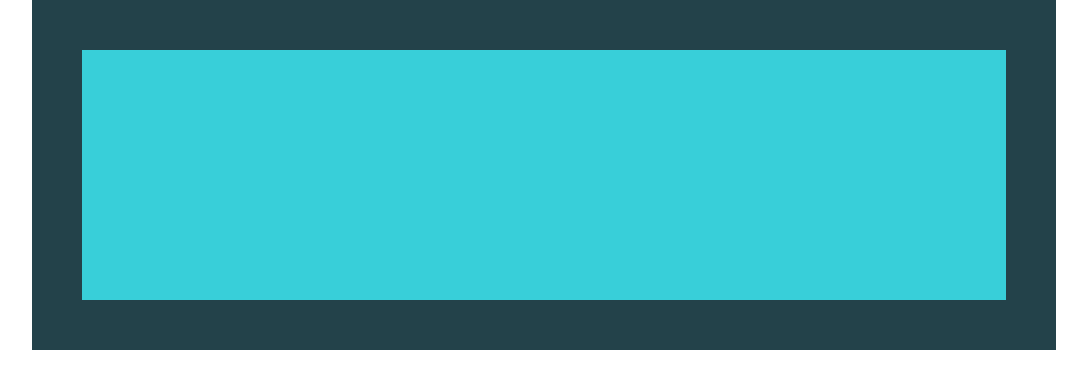
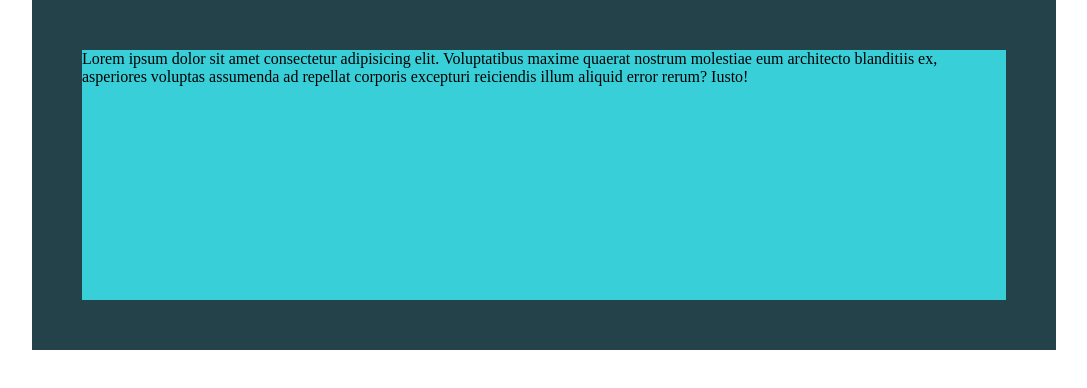
Before and after one commit to nSamarasDev/Percentages-vs-Fixed-widths, a plain HTML site: page index.html in a window 1280 px wide. Shown: the whole page, without its empty margins (96-1183 px from the left). Drawn offline with Linux system fonts and the light colour scheme.

Commit message:
html added

```diff
--- a/index.html
+++ b/index.html
@@ -9,7 +9,9 @@
 </head>
 <body>
     <div class="parent">
-        <div class="child"></div>
+        <div class="child">
+            Lorem ipsum dolor sit amet consectetur adipisicing elit. Voluptatibus maxime quaerat nostrum molestiae eum architecto blanditiis ex, asperiores voluptas assumenda ad repellat corporis excepturi reiciendis illum aliquid error rerum? Iusto!
+        </div>
     </div>
 </body>
 </html>
```
